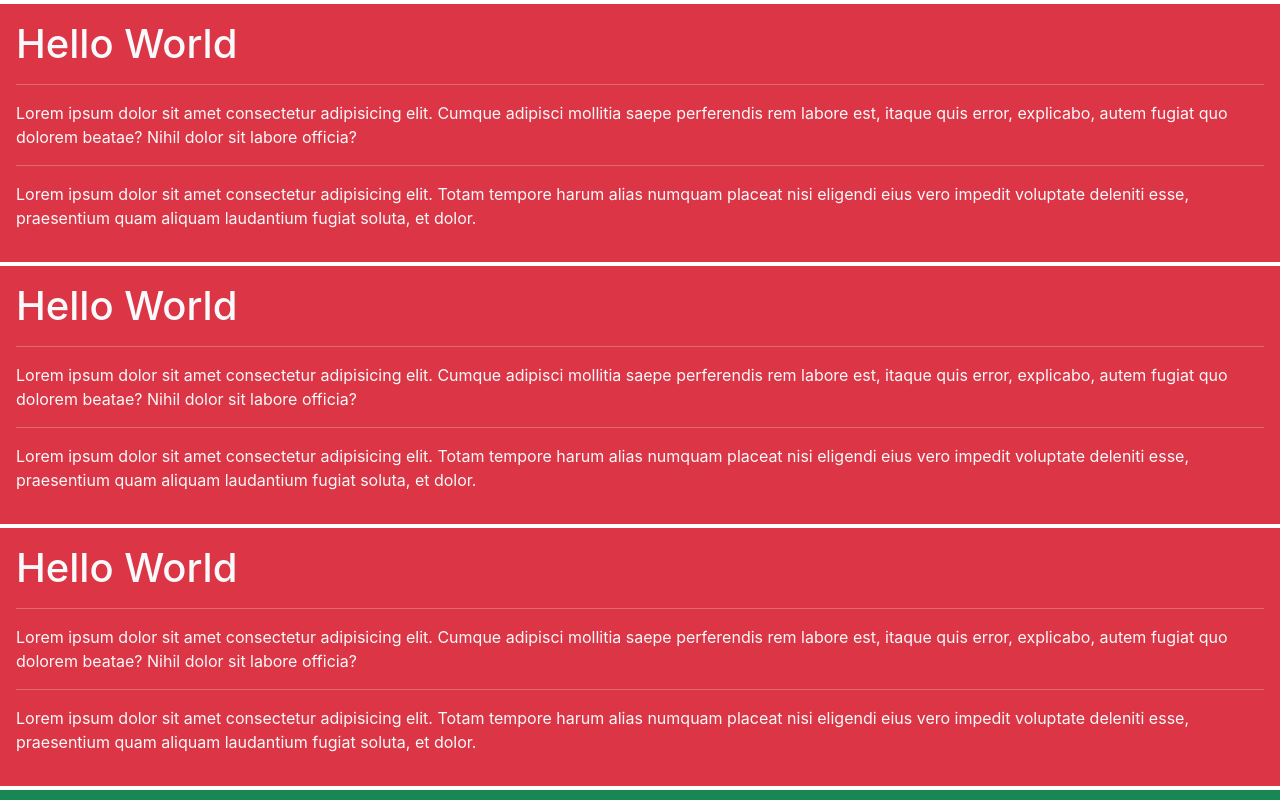
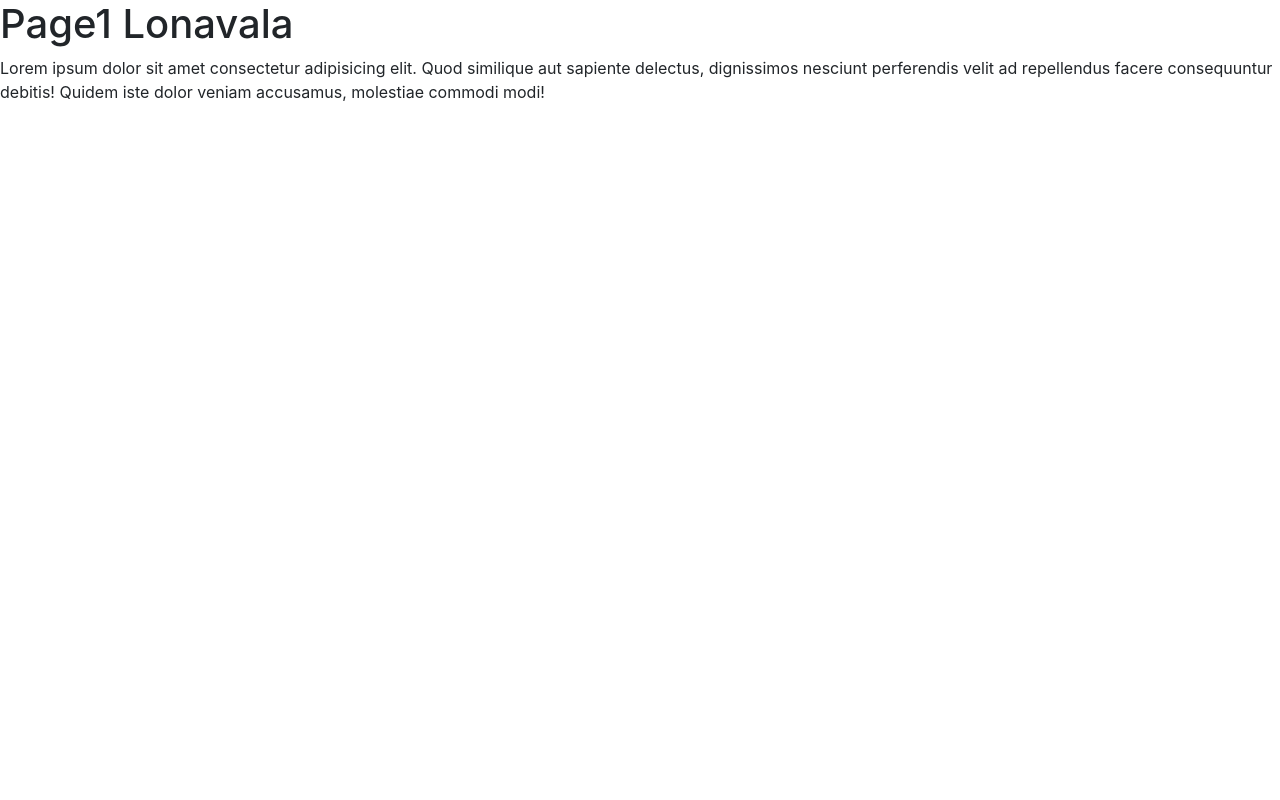
Before and after one commit to ratnadip-mondhe/day6_prooject, a React (Create React App) app: page / in a window 1280 px wide. Shown: the top 800 px of the page. Built offline with nearby package versions, Linux system fonts and the light colour scheme.

Commit message:
react router continue

```diff
--- a/package.json
+++ b/package.json
@@ -10,6 +10,7 @@
     "bootstrap4": "^0.0.1-security",
     "react": "^17.0.2",
     "react-dom": "^17.0.2",
+    "react-router-dom": "^5.2.0",
     "react-scripts": "4.0.3",
     "web-vitals": "^1.1.2"
   },
--- a/src/App.js
+++ b/src/App.js
@@ -3,16 +3,57 @@ import "./App.css";
 import { useState } from "react";
 import { HelloWorld } from "./pages/HelloWorld";
 import { HelloUniverse } from "./pages/HelloUniverse";
+import { BrowserRouter, Route } from "react-router-dom";
 
 export default function App() {
   return (
+    <BrowserRouter>
+      <Route exact={true} path="/page1" component={Page1} />
+      <Route exact={true} path="/page2" component={Page2} />
+      <Route exact={true} path="/page3" component={Page3} />
+      <Route exact={true} path="/" component={Page1} />
+    </BrowserRouter>
+  );
+}
+
+function Page1() {
+  return (
     <div>
-      <HelloWorld />
-      <HelloWorld />
-      <HelloWorld />
-
-      <HelloUniverse />
-      <HelloUniverse />
+      <h1>Page1 Lonavala</h1>
+      <p>
+        Lorem ipsum dolor sit amet consectetur adipisicing elit. Quod similique
+        aut sapiente delectus, dignissimos nesciunt perferendis velit ad
+        repellendus facere consequuntur debitis! Quidem iste dolor veniam
+        accusamus, molestiae commodi modi!
+      </p>
     </div>
   );
 }
+
+function Page2() {
+  return (
+    <div>
+      <h1>Page2 Goa</h1>
+      <p>
+        Lorem ipsum dolor sit amet consectetur adipisicing elit. Quod similique
+        aut sapiente delectus, dignissimos nesciunt perferendis velit ad
+        repellendus facere consequuntur debitis! Quidem iste dolor veniam
+        accusamus, molestiae commodi modi!
+      </p>
+    </div>
+  );
+}
+
+function Page3() {
+  return (
+    <div>
+      <h1>Page3 Delhi</h1>
+      <p>
+        Lorem ipsum dolor sit amet consectetur adipisicing elit. Quod similique
+        aut sapiente delectus, dignissimos nesciunt perferendis velit ad
+        repellendus facere consequuntur debitis! Quidem iste dolor veniam
+        accusamus, molestiae commodi modi!
+      </p>
+    </div>
+  );
+}
```
Also changed, not shown: 1 other file (tests, documents, lock files or other folders).
